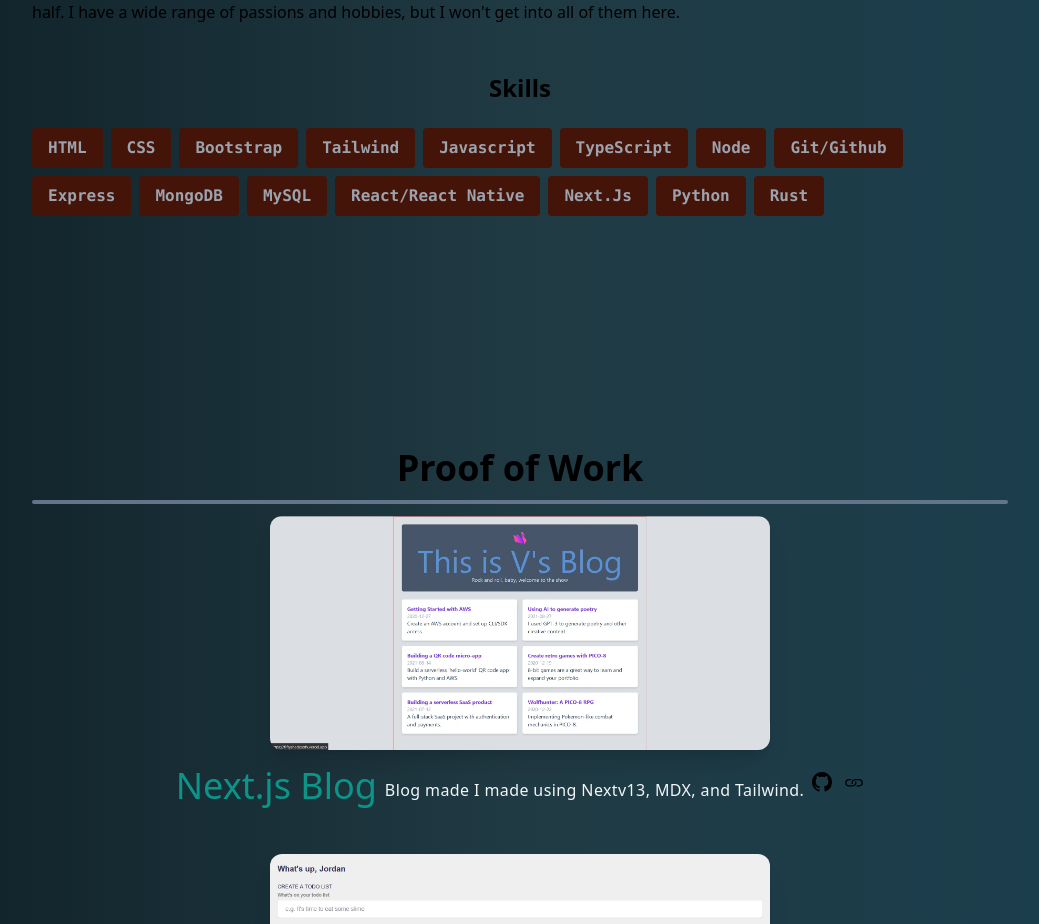
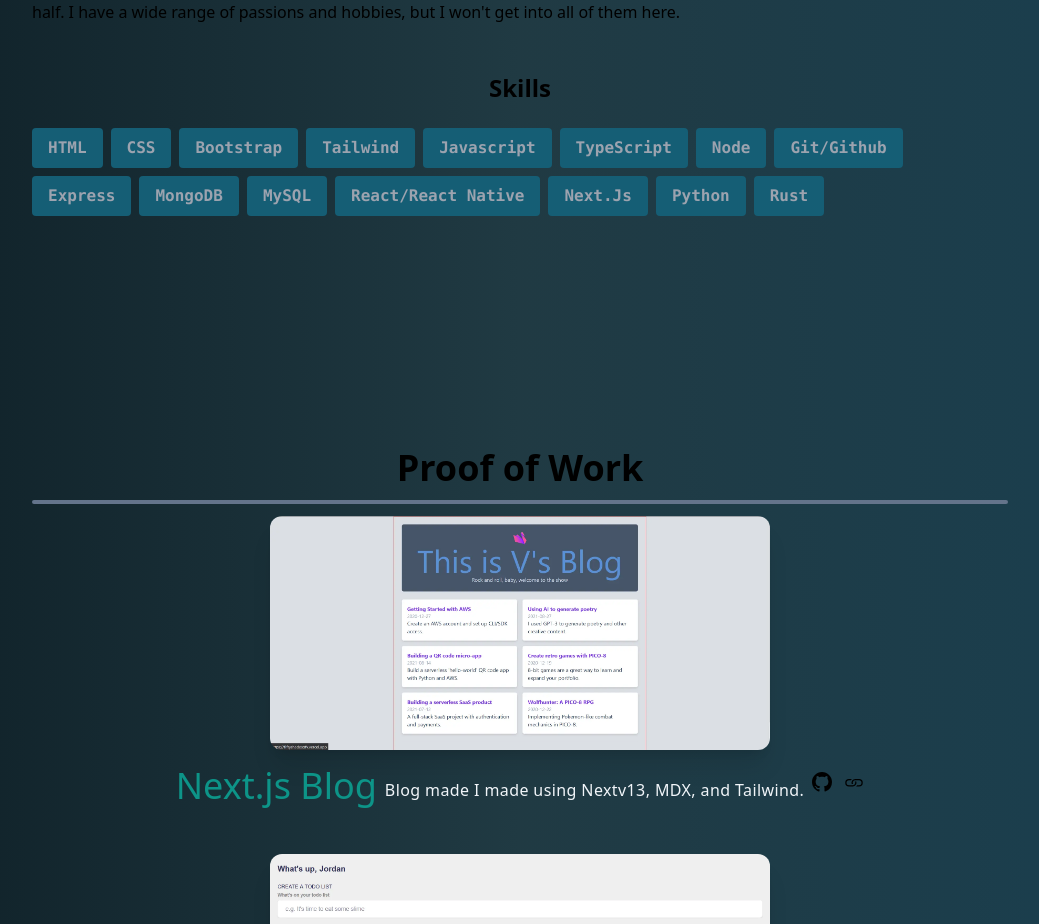
Before and after one commit to Vintagejojo/newportfolio23, a Next.js app: page / in a window 1280 px wide. Shown: the part 843-1767 px from the top of the page, without its empty margins (120-1159 px from the left). Built offline with nearby package versions, Linux system fonts and the light colour scheme.

Commit message:
Stats change
Small changes to stats

```diff
--- a/components/AboutMe.jsx
+++ b/components/AboutMe.jsx
@@ -52,7 +52,7 @@
                     </h2>
                         <div className="flex flex-wrap flex-row justify-center sm:justify-start">
                             {stats.map((item, idx)=>{
-                                return <p key={idx} className="bg-orange-950 px-4 py-2 mr-2 mt-2 font-mono text-gray-400 rounded font-semibold">{item.stat}</p>
+                                return <p key={idx} className="bg-cyan-800 px-4 py-2 mr-2 mt-2 font-mono text-gray-400 rounded font-semibold">{item.stat}</p>
                             })}
                         </div>
                     </div>
```
